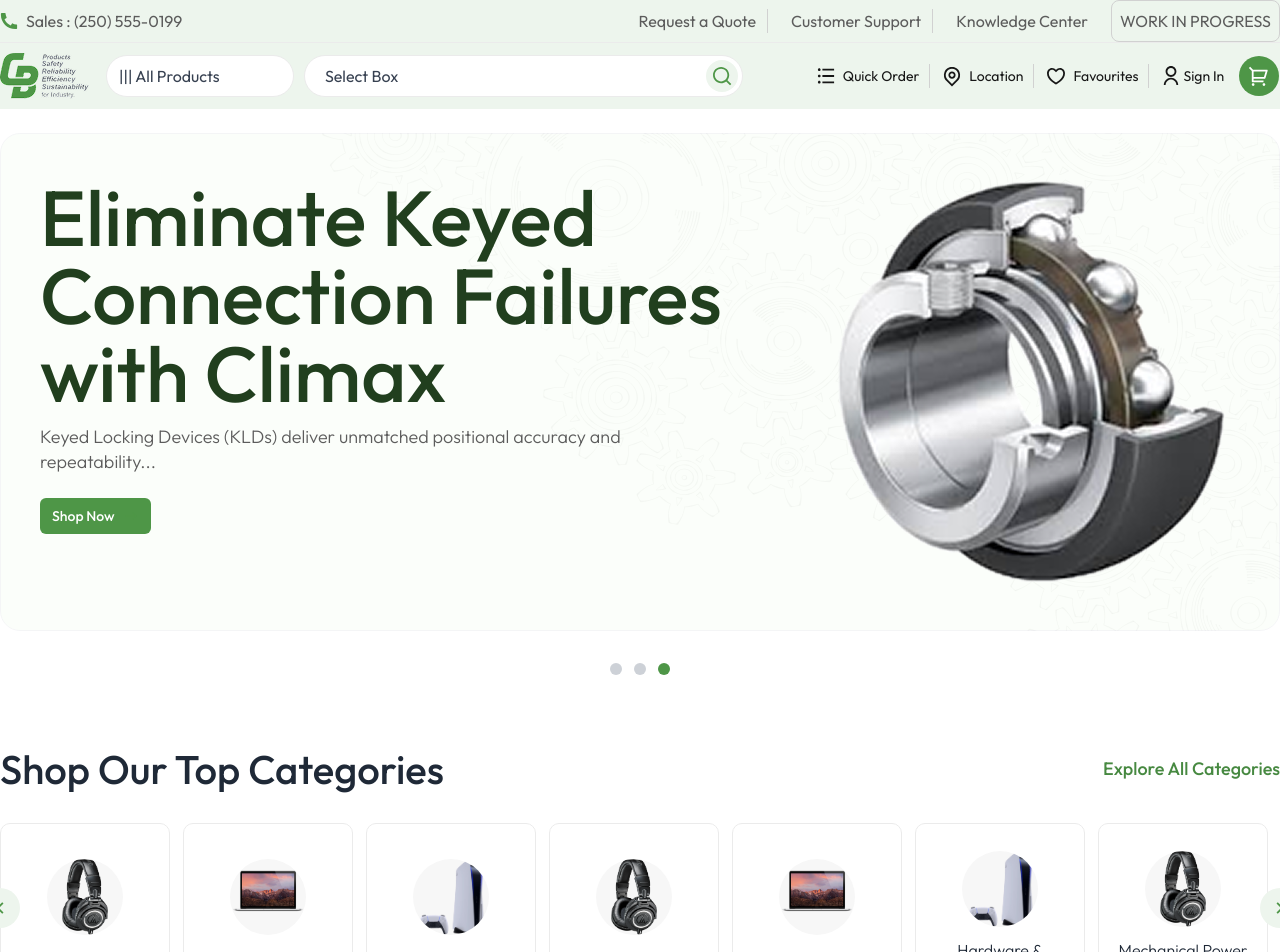
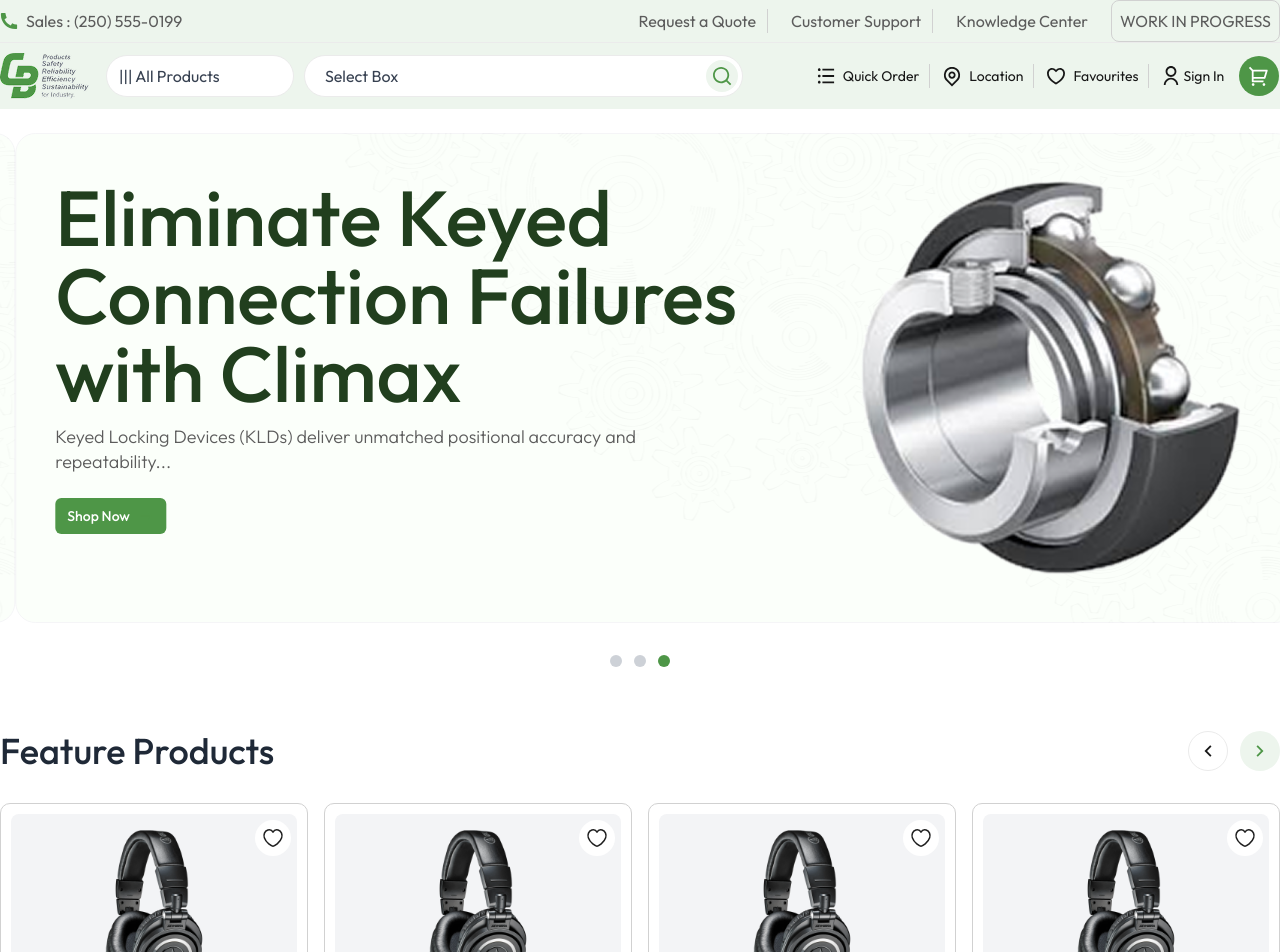
Before and after one commit to AbhijitSarker/canadian-bearings, a Next.js app: page / in a window 1280 px wide. Shown: the top 952 px of the page. Built offline with nearby package versions, Linux system fonts and the light colour scheme.

Commit message:
refactor: adjust layout and styling for Navbar and Footer components; remove commented-out category section in Home

```diff
--- a/app/layout.js
+++ b/app/layout.js
@@ -17,7 +17,7 @@
         <body className={`${outfit.className} antialiased text-gray-700`} >
           <Toaster />
           <TopHeader/>
-                <Navbar/>
+          <Navbar/>
             {children}
         </body>
       </html>
--- a/app/page.jsx
+++ b/app/page.jsx
@@ -33,14 +33,7 @@
     <div className="w-full">
       <HeaderSlider />
 
-      {/* Category Section */}
-      <section className="my-[70px] container mx-auto">
-        <div className="md:flex justify-between items-center mb-[30px]">
-          <h2 className="text-[40px] leading-[48px] font-[500] text-gray-800 mb-5 md:mb-0">Shop Our Top Categories</h2>
-          <a href="#" className="text-green-600 text-[18px] leading-[100%] font-medium hover:underline">Explore All Categories</a>
-        </div>
-        <CategorySlider categories={categories} />
-      </section>
+
 
 
       <FeaturedProducts />
--- a/components/home/footer.jsx
+++ b/components/home/footer.jsx
@@ -15,7 +15,7 @@
   return (
     <footer className="">
       <div className="bg-[#384E59] text-white lg:px-[80px] sm:px-[60px] px-[20px] py-[20px] sm:py-[60px]">
-        <div className="max-w-[1280] w-full mx-auto">
+        <div className="container mx-auto">
           <div className="flex flex-col-reverse lg:flex-row items-start justify-between border-b border-[#333333] pb-[40px] mb-[40px]">
             <div className="max-w-[620px] w-full">
               <div className="text-[40px] leading-[100%] font-[300] mb-[20px]">
@@ -97,7 +97,7 @@
                   </div>
                 </div>
               </div>
-              <div className="sm:flex items-start gap-x-10 w-[470px] mt-5 sm:mt-0">
+              <div className="sm:flex items-start gap-x-10 mt-5 sm:mt-0">
                 <div className="min-w-[195px] w-full mb-4 xs:mb-0">
                   <div className="text-[20px] leading-[100%] font-[500] mb-[18px]">
                     Support + Resources
--- a/components/ui/HeaderSlider.jsx
+++ b/components/ui/HeaderSlider.jsx
@@ -168,7 +168,8 @@
 
                 <div className="relative z-10 flex items-center justify-center">
                   <Image
-                    className="h-[408px] w-[408px]"
+                    // className=""
+                    width={400}
                     src={slide.imgSrc || undefined}
                     alt={`Slide ${index + 1}`}
                   />
```
